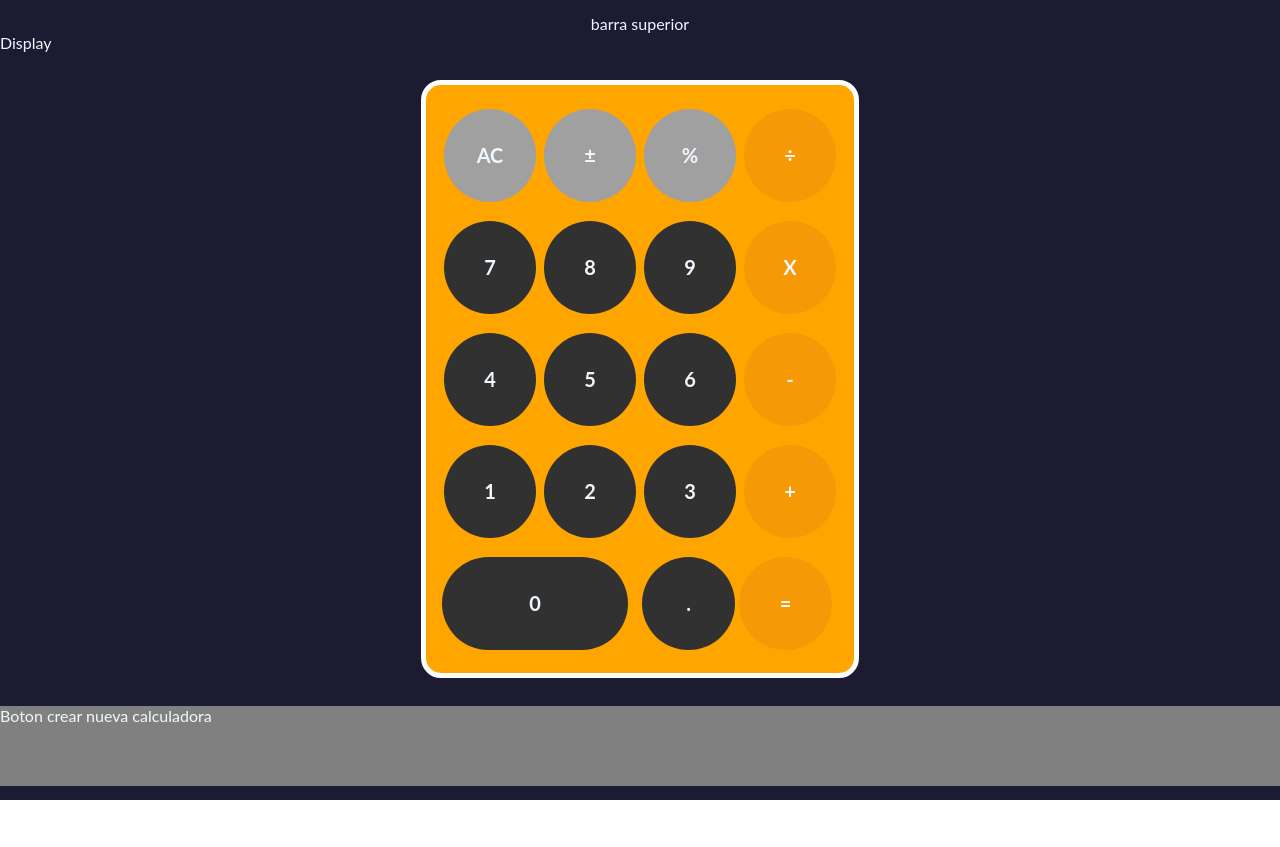
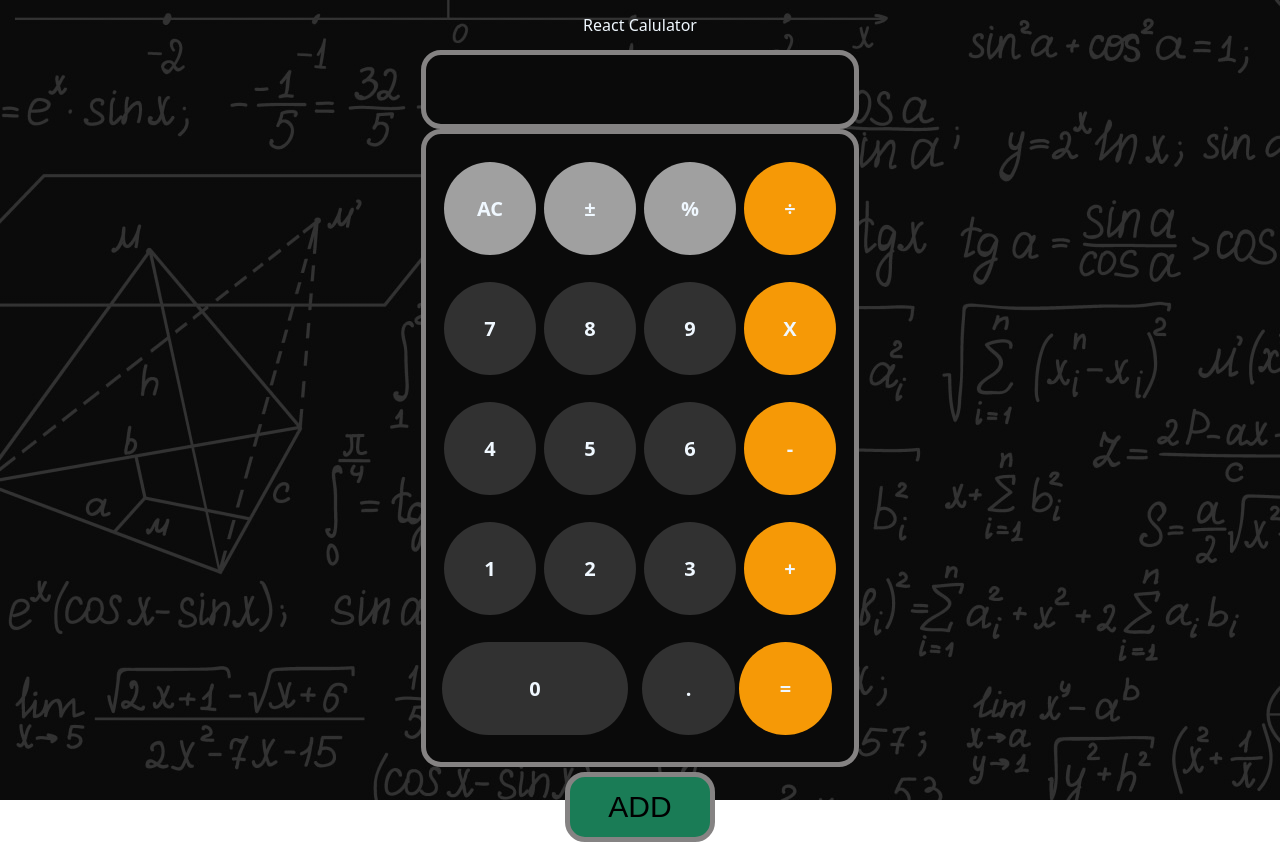
Before and after one commit to Matiasstewart/React-calculator, a React (Create React App) app: page / in a window 1280 px wide. Before the commit the page ends 800 px from the top, so only its background shows below. Built offline with nearby package versions, Linux system fonts and the light colour scheme.

Commit message:
continued with the layout

```diff
--- a/src/App.css
+++ b/src/App.css
@@ -1,7 +1,7 @@
 .App {
   height: 100vh;
-  background-color: #1b1b32;
-  font-family: lato, sans-serif;
+  background-image: linear-gradient(rgba(0, 0, 0, 0.8), rgba(0, 0, 0, 0.8)), url(../public/images/27569.jpg);
+  font-family: system-ui, sans-serif;
   display: flex;
   flex-wrap: wrap;
   justify-content: center;
@@ -11,6 +11,9 @@
 
 .headContainer{
   width: 100%;
+  display: flex;
+  justify-content: center;
+  flex-wrap: wrap;
 }
 
 .upBar {
@@ -18,17 +21,28 @@
   display: flex;
   align-items: center;
   justify-content: center;
+  height: 50px;
+}
+
+.display {
+  width: 400px;
+  height: 50px;
+  padding: 14px;
+  background-color: rgb(10, 10, 10);
+  border: 5px solid rgb(133, 131, 131);
+  border-radius: 20px;
+  padding-bottom: 5px;
 }
 
 .calculatorContainer{
   width: 400px;
-  height: 70%;
+  height: 600px;
   padding: 14px;
-  background-color: black;
+  background-color: rgb(10, 10, 10);
   display: flex;
   flex-wrap: wrap;
   border-radius: 20px;
-  border: 5px solid white;
+  border: 5px solid rgb(133, 131, 131);
 }
 
 .row {
@@ -50,25 +64,27 @@
 }
 
 .addBtnContainer{
+  display: flex;
   width: 100%;
-  background-color: gray;
   height: 10vh;
+  justify-content: center;
+  align-items: center;
+}
+
+.btnAdd{
+  background-color: rgb(26, 124, 86);
+  font-size: 30px;
+  height: 70px;
+  width: 150px;
+  border-radius: 20px;
+  border: 5px solid rgb(133, 131, 131);
 }
 
 @media(min-width:480px){
-.calculatorContainer{
-  background-color: red;
-}
 }
 
 @media(min-width:768px){
-  .calculatorContainer{
-    background-color: green;
-  }
 }
 
 @media(min-width:1279px){
-  .calculatorContainer{
-    background-color: orange;
-  }
 }
--- a/src/App.js
+++ b/src/App.js
@@ -5,8 +5,8 @@ function App() {
   return (
     <div className="App">
       <div className='headContainer'>
-        <div className='upBar'>barra superior</div>
-        <div>Display</div>
+        <div className='upBar'>React Calulator</div>
+        <div className='display'></div>
       </div>
       <div className='calculatorContainer'>
         <div className='row'>
@@ -44,7 +44,7 @@ function App() {
         </div>
       </div>
       <div className='addBtnContainer'>
-        Boton crear nueva calculadora
+        <button className='btnAdd'>ADD</button>
       </div>
     </div>
   );
--- a/src/index.css
+++ b/src/index.css
@@ -1,5 +1,7 @@
 body {
   margin: 0;
+  padding: 0;
+  box-sizing: border-box;
   font-family: -apple-system, BlinkMacSystemFont, 'Segoe UI', 'Roboto', 'Oxygen',
     'Ubuntu', 'Cantarell', 'Fira Sans', 'Droid Sans', 'Helvetica Neue',
     sans-serif;
```
Also changed, not shown: public/images/27569.jpg (added).
